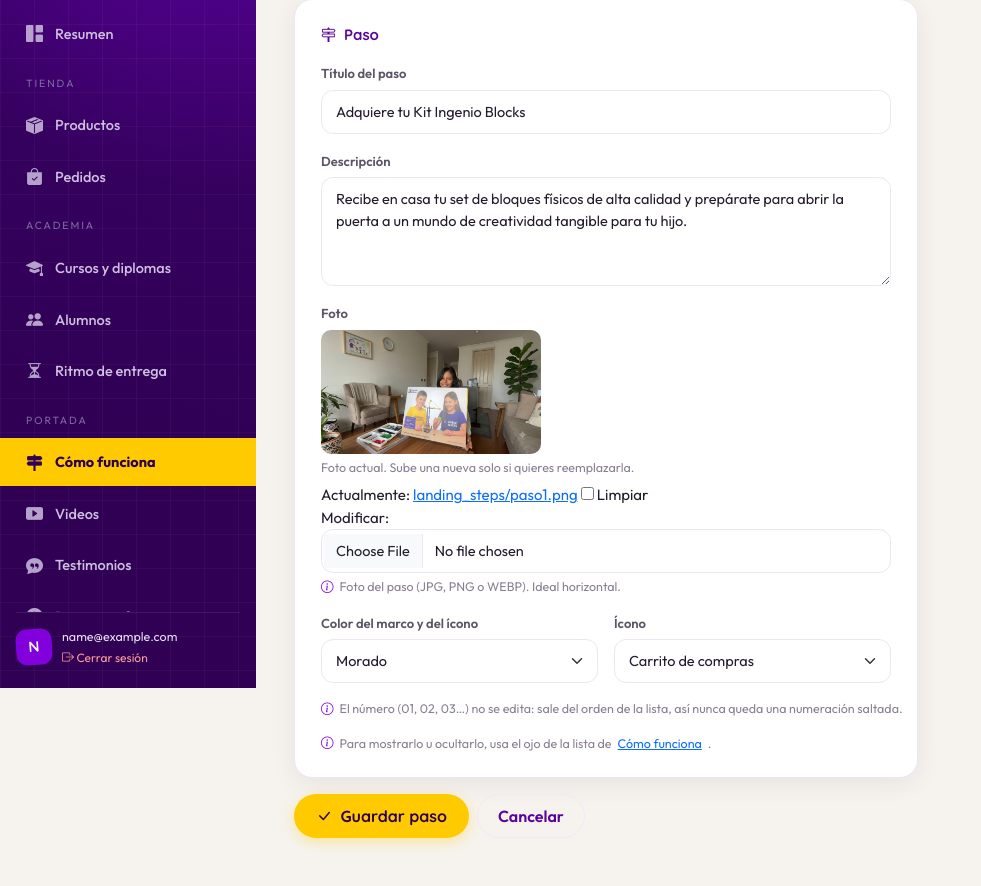
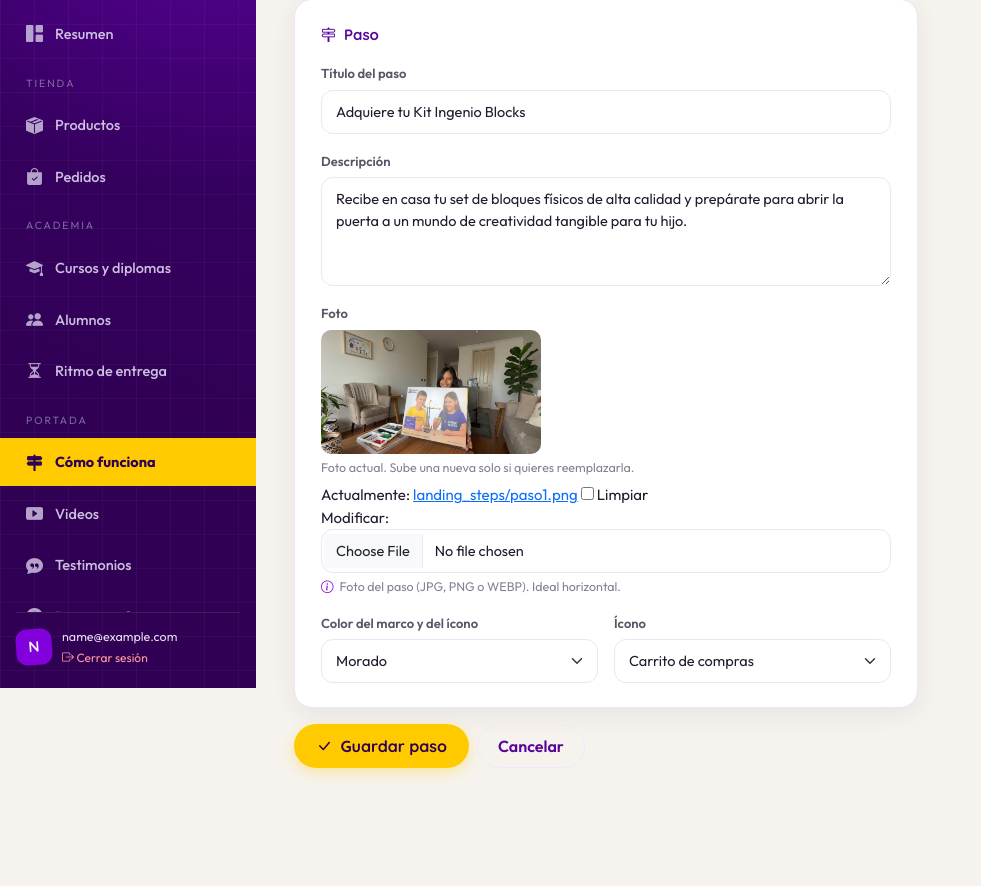
Before and after one commit to marcelopc2/ecommerce_soledad, a Django app: page /gestion/pasos/1/editar/ in a window 1280 px wide. Shown: the part 112-998 px from the top of the page, without its empty margins (0-981 px from the left). After the commit the page ends 891 px from the top, so only its background shows below. Run offline with Django 5.2, Linux system fonts and the light colour scheme; the visitor is signed in with stand-in values (Sample User, id 1); data comes from the database, SQL or seed files in the repository; parts of the project's set-up code (start-up, migrations or seed data) failed here and were passed over.

Commit message:
Sacar avisos redundantes de los formularios de Portada
El ojo de la lista ya es autoexplicativo (icono + tooltip nativo del
navegador), y el numero de "Como funciona" ya sale del orden sin que haga
falta decirlo. Explicarlo ademas en el formulario, dos veces, trataba a
quien administra como si no entendiera un icono de ojo.

Se saca de los cuatro formularios que tenian el aviso "usa el ojo de la
lista de..." / "se guarda oculto, prende su ojo": preguntas frecuentes,
testimonios, videos y pasos. Se deja el help_text de formato de archivo
(JPG/PNG/WEBP) y el aviso de "sube una nueva solo si quieres
reemplazarla", que si aportan algo que no es obvio a simple vista.

Co-Authored-By: Claude Opus 5 <noreply@anthropic.com>

```diff
--- a/panel/templates/panel/step_form.html
+++ b/panel/templates/panel/step_form.html
@@ -58,24 +58,6 @@
           </div>
         </div>
 
-        <div class="pnl-hint mt-3">
-          <i class="bi bi-info-circle"></i>
-          El número (01, 02, 03…) no se edita: sale del orden de la lista, así nunca
-          queda una numeración saltada.
-        </div>
-
-        {% if step %}
-          <div class="pnl-hint mt-3 mb-0">
-            <i class="bi bi-info-circle"></i>
-            Para mostrarlo u ocultarlo, usa el ojo de la lista de
-            <a href="{% url 'panel:cfg_pasos' %}">Cómo funciona</a>.
-          </div>
-        {% else %}
-          <div class="pnl-hint mt-3 mb-0">
-            <i class="bi bi-info-circle"></i>
-            Se guarda oculto. Para publicarlo, prende su ojo en la lista.
-          </div>
-        {% endif %}
       </div></div>
 
       <div class="d-flex gap-2 mt-3">
```
Also changed, not shown: panel/templates/panel/faq_form.html (+0 -12 lines), panel/templates/panel/testimonial_form.html (+0 -12 lines), panel/templates/panel/video_form.html (+0 -12 lines).
